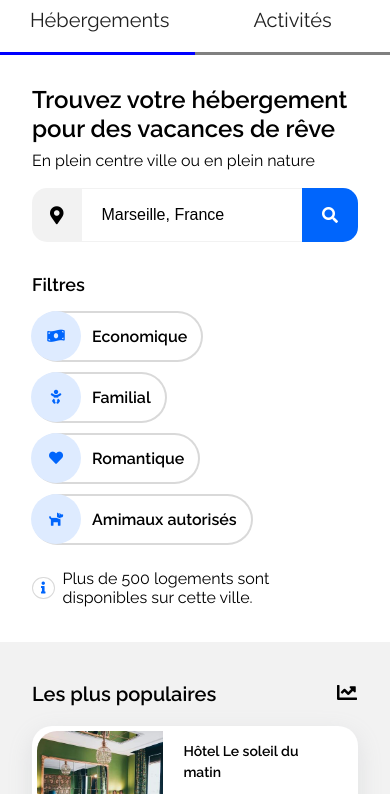
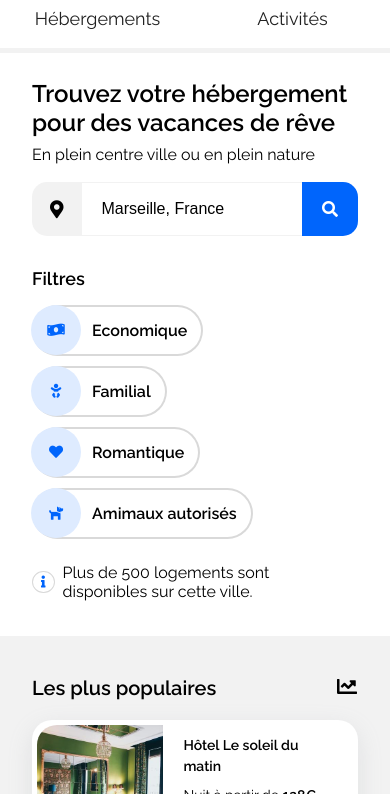
Before and after one commit to aslancaglar/ocp2, a plain HTML site: page index.html in a window 390 px wide. Shown: the part 81-875 px from the top of the page. Drawn offline with Linux system fonts and the light colour scheme.

Commit message:
mobile navigation edit

```diff
--- a/style.css
+++ b/style.css
@@ -561,15 +561,11 @@ footer{
         display: block;
         color: #202020;
         font-weight: 400;
-        font-size: 20px;
+        font-size: 18px;
         padding: 20px 30px;
-        border-bottom: 3px solid gray;
+        position: relative;
     }
 
-    #nav_first_link{
-        border-bottom: 3px solid blue;
-
-    }
 
     nav li a:hover{
         color:#0065fc;
@@ -577,13 +573,12 @@ footer{
     }
 
     nav li a::before{
-        display: none;
         content: "";
-        height: 3px;
-        width: 50%;
-        background-color: transparent;
+        height: 5px;
+        width: 100%;
+        background-color: #f2f2f2;
         position: absolute;
-        bottom:0;
+        top: 60px;
         left:0;
         transition: 0.5s;
     }
@@ -591,12 +586,12 @@ footer{
 
     nav li a:hover::before{
         content: "";
+        background-color: #0065fc;
+        position: absolute;
         height: 5px;
         width: 100%;
-        background-color: #0065fc;
-        position: absolute;
-        top:100px;
-        left:0;
+        top: 60px;
+        left: 0;
     }
 
     #search{
@@ -621,8 +616,6 @@ footer{
         margin-bottom: 16px;
     }
 
-
-
     .hebergements_container{
         flex-direction: column;
         width: 100%;
@@ -641,8 +634,6 @@ footer{
         padding-bottom: 40px;
         border-radius: 0;
     }
-
-
 
     .hebergements_pop_list{
         order: -1;
```
